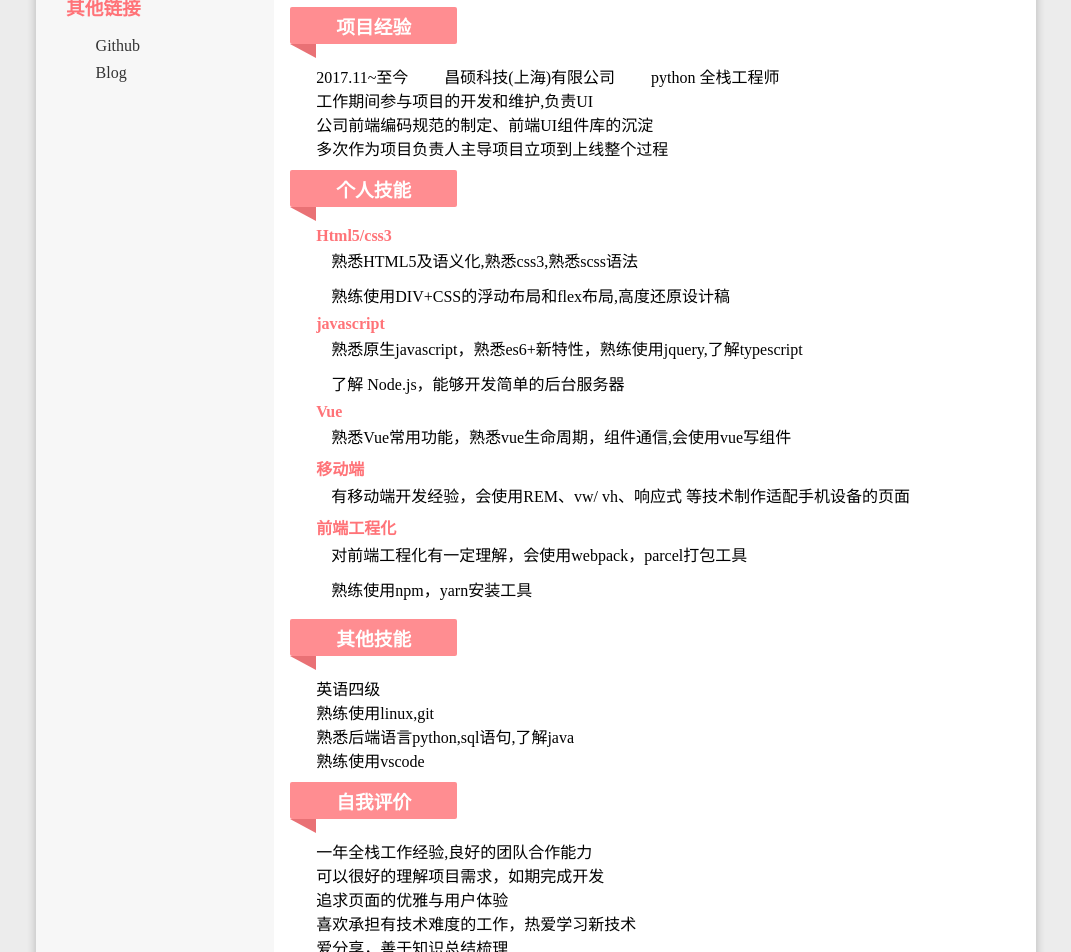
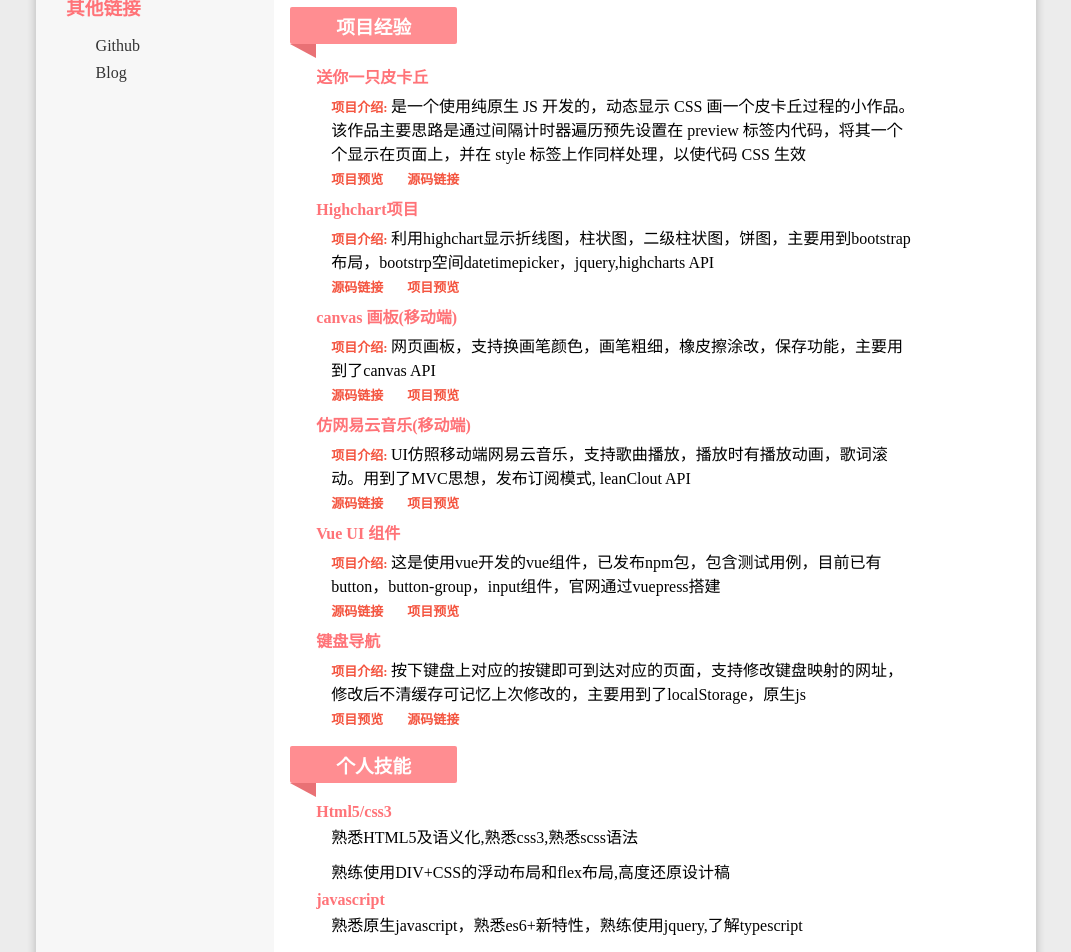
Before and after one commit to cxyxiaoyuyu/resume-2019, a plain HTML site: page index.html in a window 1280 px wide. Shown: the part 683-1635 px from the top of the page, without its empty margins (104-1175 px from the left). Drawn offline with Linux system fonts and the light colour scheme.

Commit message:
add skills

```diff
--- a/css/style.css
+++ b/css/style.css
@@ -193,3 +193,21 @@ main .section-content .skills li p{
     padding-top: 3px;
     padding-bottom: 8px;
 }
+main .section-content .projects .project ul{
+    padding-left: 15px;
+    padding-top: 5px;
+    width: 600px;
+}
+main .section-content .projects .project {
+    margin-bottom: 8px;
+}
+main .section-content .projects span {
+    color: #f4543f;
+    font-weight: bold;
+    font-size: 13px;
+}
+main .section-content .projects span.link {
+    padding-right: 20px;
+    margin-top: 4px;
+    display: inline-block;
+}
--- a/index.html
+++ b/index.html
@@ -108,8 +108,8 @@
 
               <div class="work-content">
                 <h4>工作内容:</h4>
-                <p>参与项目的开发和维护,负责UI设计,页面实现,动态效果的实现,后台数据库的构建</p>
-                <p>前后台交互多次作为项目负责人主导项目立项到上线整个过程</p>
+                <p>参与项目的开发和维护,负责UI设计,页面实现,动态效果的实现</p>
+                <p>后台数据库的构建,多次作为项目负责人主导项目立项到上线整个过程</p>
               </div>
               <div class="work-project">
                 <h4>主要项目</h4>
@@ -143,14 +143,85 @@
                 <h3>项目经验</h3>
               </div>
               <div class="section-content">
-
-                <span class="time work">2017.11~至今</span>
-                <span class="company work">昌硕科技(上海)有限公司</span>
-                <span class="position work">python 全栈工程师</span>
-                <ul class="description">
-                  <li>工作期间参与项目的开发和维护,负责UI</li>
-                  <li>公司前端编码规范的制定、前端UI组件库的沉淀</li>
-                  <li>多次作为项目负责人主导项目立项到上线整个过程</li>
+                <ul class="projects">
+                  <li class="project">
+                    <h4>送你一只皮卡丘</h4>
+                    <ul>
+                      <li>
+                        <span>项目介绍: </span>
+                        是一个使用纯原生 JS 开发的，动态显示 CSS 画一个皮卡丘过程的小作品。该作品主要思路是通过间隔计时器遍历预先设置在 preview 标签内代码，将其一个个显示在页面上，并在 style 标签上作同样处理，以使代码 CSS 生效
+                      </li>
+                      <li>
+                        <span class="link"><a href="https://cxyxiaoyuyu.github.io/pikaqiu/pikachu.html">项目预览</a></span>
+                        <span class="link"><a href="https://github.com/cxyxiaoyuyu/pikaqiu">源码链接  </a></span>
+                      </li>
+                    </ul>
+                  </li>
+                  <li class="project">
+                    <h4>Highchart项目</h4>
+                    <ul>
+                      <li>
+                        <span>项目介绍: </span>
+                        利用highchart显示折线图，柱状图，二级柱状图，饼图，主要用到bootstrap布局，bootstrp空间datetimepicker，jquery,highcharts API
+                      </li>
+                      <li>
+                        <span class="link"><a href="https://github.com/cxyxiaoyuyu/highchart-demo">源码链接</a></span>
+                        <span class="link"><a href="https://cxyxiaoyuyu.github.io/highchart-demo/index.html">项目预览</a></span>
+                      </li>
+                    </ul>
+                  </li>
+                  <li class="project">
+                    <h4>canvas 画板(移动端)</h4>
+                    <ul>
+                      <li>
+                        <span>项目介绍: </span>
+                        网页画板，支持换画笔颜色，画笔粗细，橡皮擦涂改，保存功能，主要用到了canvas API
+                      </li>
+                      <li>
+                        <span class="link"><a href="https://github.com/cxyxiaoyuyu/canvas-demo">源码链接</a></span>
+                        <span class="link"><a href="https://cxyxiaoyuyu.github.io/canvas-demo/index.html">项目预览</a></span>
+                      </li>
+                    </ul>
+                  </li>
+                  <li class="project">
+                    <h4>仿网易云音乐(移动端)</h4>
+                    <ul>
+                      <li>
+                        <span>项目介绍: </span>
+                        UI仿照移动端网易云音乐，支持歌曲播放，播放时有播放动画，歌词滚动。用到了MVC思想，发布订阅模式, leanClout API
+                      </li>
+                      <li>
+                        <span class="link"><a href="https://github.com/cxyxiaoyuyu/music-demo">源码链接</a></span>
+                        <span class="link"><a href="https://cxyxiaoyuyu.github.io/music-demo/index.html">项目预览</a></span>
+                      </li>
+                    </ul>
+                  </li>
+                  <li class="project">
+                    <h4>Vue UI 组件</h4>
+                    <ul>
+                      <li>
+                        <span>项目介绍: </span>
+                        这是使用vue开发的vue组件，已发布npm包，包含测试用例，目前已有button，button-group，input组件，官网通过vuepress搭建
+                      </li>
+                      <li>
+                        <span class="link"><a href="https://github.com/cxyxiaoyuyu/gulu">源码链接 </a></span>
+                        <span class="link"><a href="https://cxyxiaoyuyu.github.io/gulu/">项目预览 </a></span>
+                      </li>
+                    </ul>
+                  </li>
+                  <li class="project">
+                    <h4>键盘导航</h4>
+                    <ul>
+                      <li>
+                        <span>项目介绍: </span>
+                        按下键盘上对应的按键即可到达对应的页面，支持修改键盘映射的网址，修改后不清缓存可记忆上次修改的，主要用到了localStorage，原生js
+                      </li>
+                      <li>
+                        <span class="link"><a href="https://github.com/cxyxiaoyuyu/keyboard-guide">项目预览 </a></span>
+                        <span class="link"><a href="https://cxyxiaoyuyu.github.io/keyboard-guide/index.html">源码链接 </a></span>
+                      </li>
+                    </ul>
+                  </li>
                 </ul>
               </div>
             </li>
```
